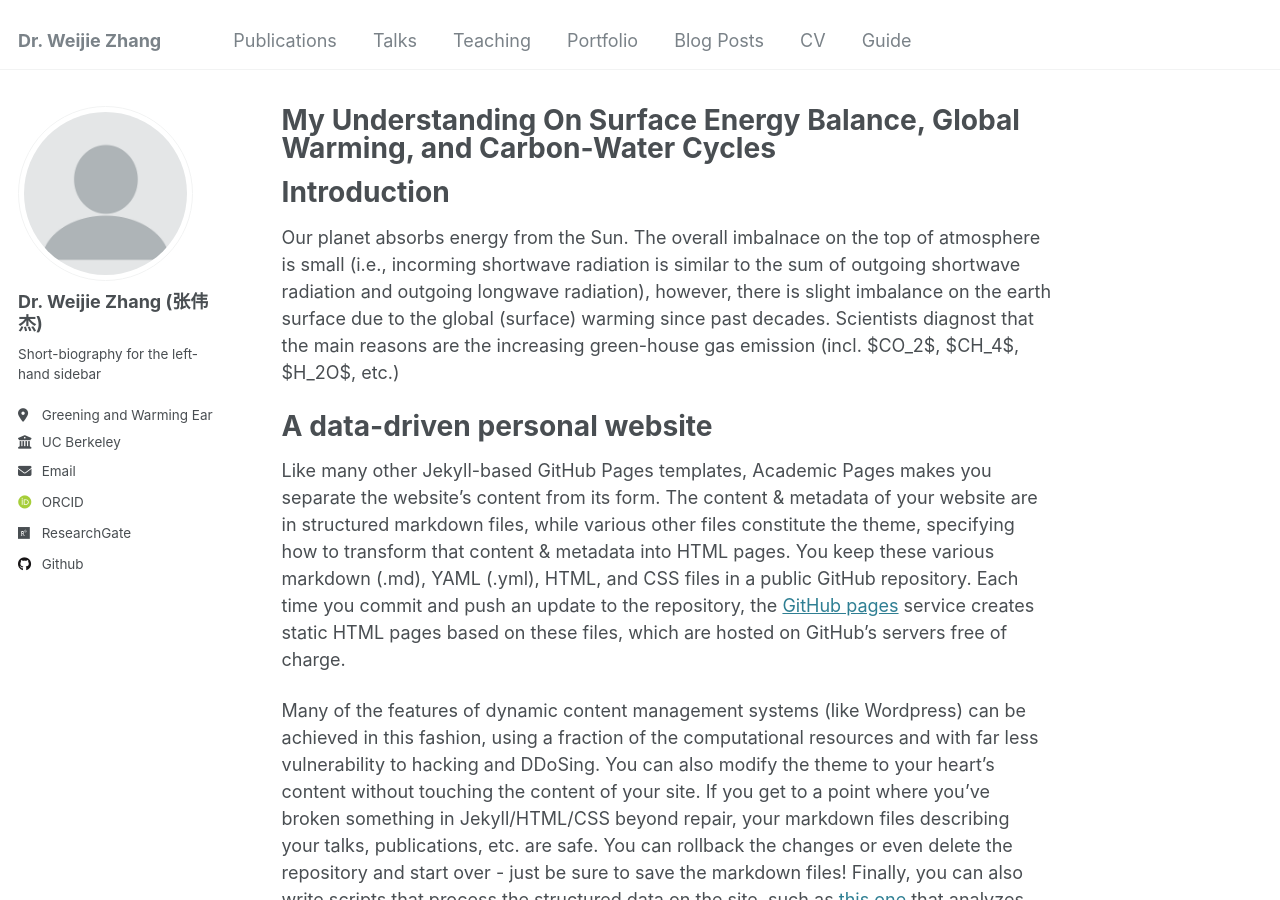
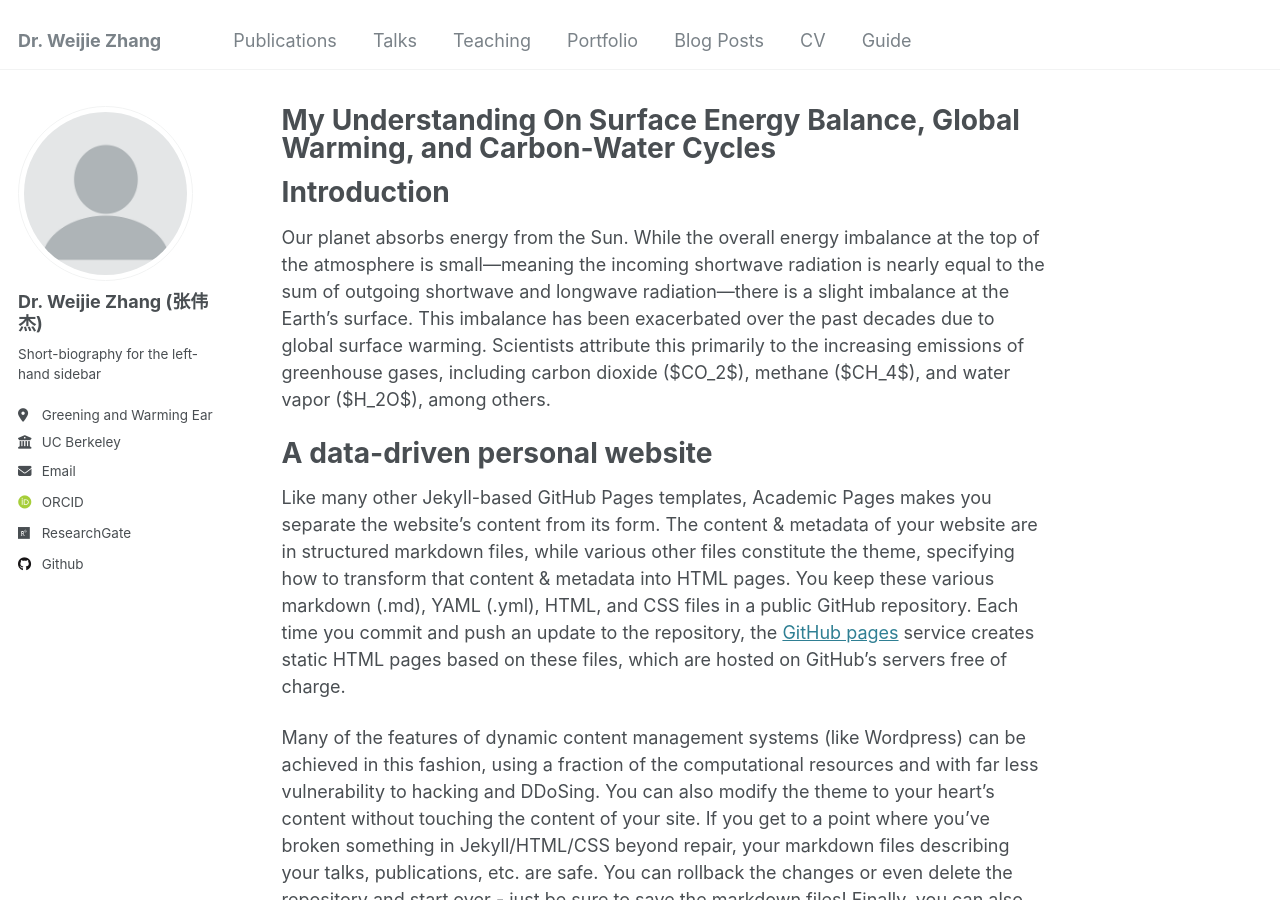
Before and after one commit to WJ714/WJ714.github.io, a Jekyll site: the page built from _pages/about.md, in a window 1280 px wide and 900 px high. Built offline with Jekyll 4.4.1, drawn with Linux system fonts in a browser that asks for light colours; some web fonts are replaced.

Commit message:
Update about.md

```diff
--- a/_pages/about.md
+++ b/_pages/about.md
@@ -9,7 +9,7 @@ redirect_from:
 
 Introduction
 ======
-Our planet absorbs energy from the Sun. The overall imbalnace on the top of atmosphere is small (i.e., incorming shortwave radiation is similar to the sum of outgoing shortwave radiation and outgoing longwave radiation), however, there is slight imbalance on the earth surface due to the global (surface) warming since past decades. Scientists diagnost that the main reasons are the increasing green-house gas emission (incl. $CO_2$, $CH_4$, $H_2O$, etc.)
+Our planet absorbs energy from the Sun. While the overall energy imbalance at the top of the atmosphere is small—meaning the incoming shortwave radiation is nearly equal to the sum of outgoing shortwave and longwave radiation—there is a slight imbalance at the Earth's surface. This imbalance has been exacerbated over the past decades due to global surface warming. Scientists attribute this primarily to the increasing emissions of greenhouse gases, including carbon dioxide ($CO_2$), methane ($CH_4$), and water vapor ($H_2O$), among others.
 
 A data-driven personal website
 ======
```
